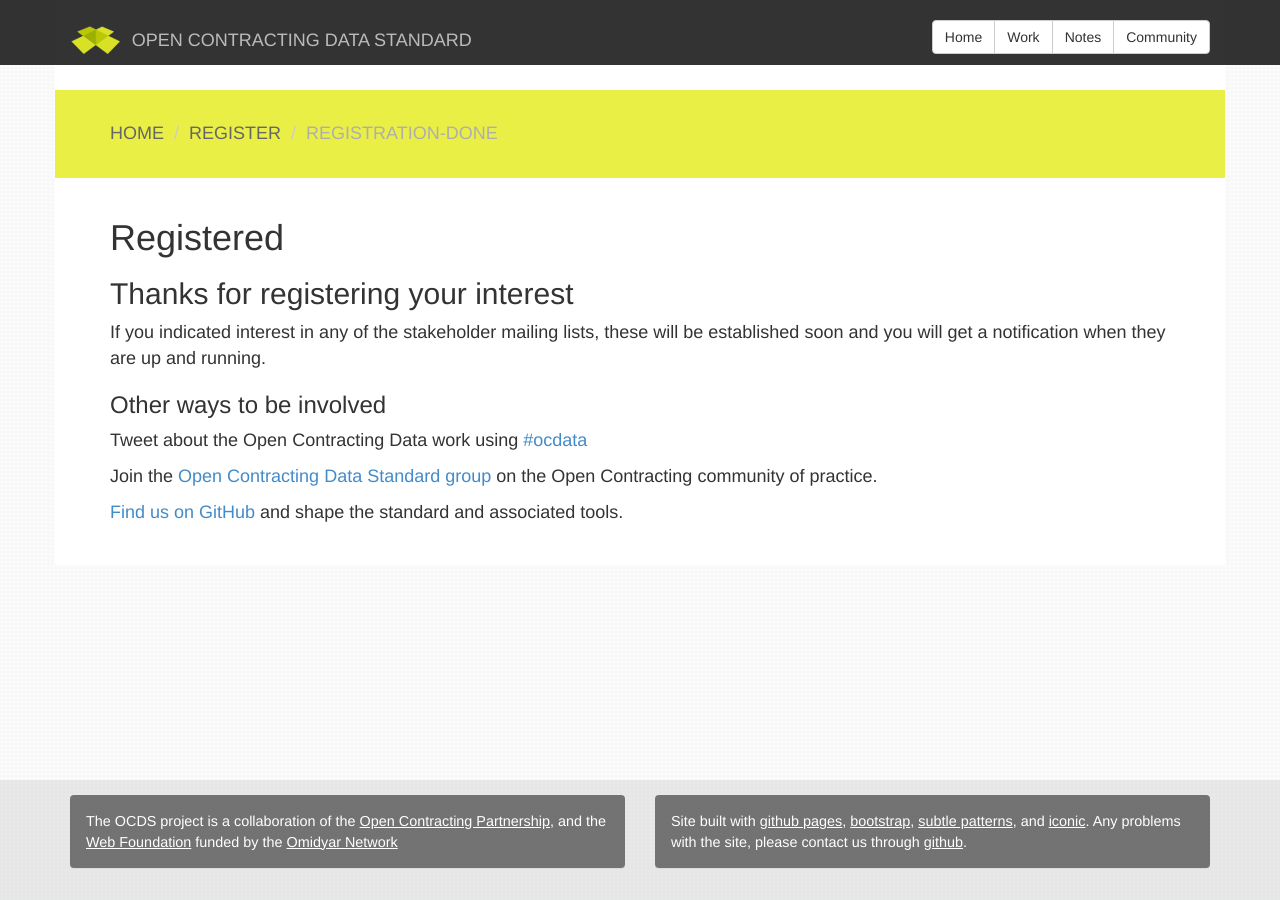
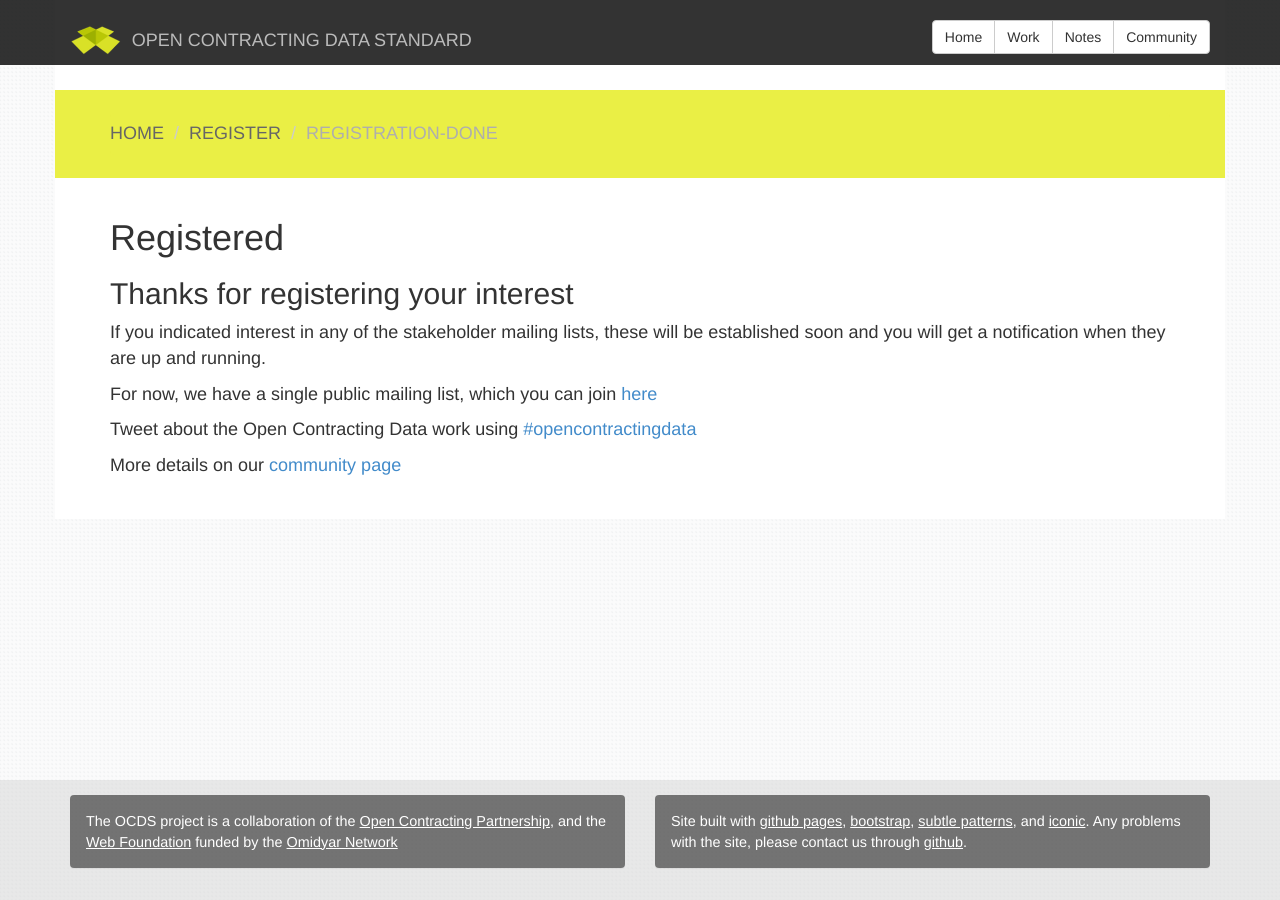
Before and after one commit to open-contracting/open-contracting.github.io, a Jekyll site: the page built from pages/register/registration-done.md, in a window 1280 px wide. Built offline with Jekyll 4.4.1, drawn with Linux system fonts in a browser that asks for light colours; nearby versions of some CDN libraries; Markdown is read by kramdown in place of the engine named in the settings.

```diff
--- a/pages/register/registration-done.md
+++ b/pages/register/registration-done.md
@@ -7,10 +7,8 @@ title: Registered
 
 If you indicated interest in any of the stakeholder mailing lists, these will be established soon and you will get a notification when they are up and running.
 
-### Other ways to be involved
+For now, we have a single public mailing list, which you can join [here](https://groups.google.com/a/webfoundation.org/forum/#!forum/public-ocds)
 
-Tweet about the Open Contracting Data work using <a href="http://twitter.com/share?url=http://open-contracting.github.io&text=I just joined the Open Contracting Data Standard stakeholder group&hashtags=ocdata">#ocdata</a>
+Tweet about the Open Contracting Data work using <a href="https://twitter.com/share" data-url="http://open-contracting.github.io" data-text="I joined the Open Contracting Data Standard stakeholder group." data-hashtags="opencontractingdata">#opencontractingdata</a>
 
-Join the <a href="http://pro-act.org/group/data-standards">Open Contracting Data Standard group</a> on the Open Contracting community of practice.
-
-<a href="https://github.com/open-contracting/">Find us on GitHub</a> and shape the standard and associated tools.
+More details on our [community page](/pages/community.html)
```
Also changed, not shown: pages/register/index.md (renamed from pages/register/register.md, +1 -1 lines).
